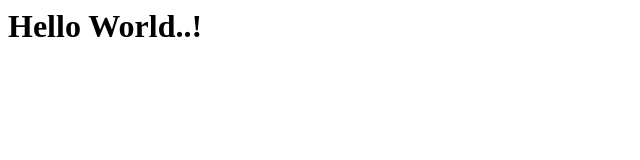
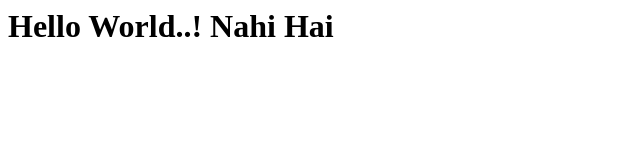
Before and after one commit to Realmadhan/rbmi-app, a plain HTML site: page index.html in a window 1280 px wide. Shown: the whole page, without its empty margins (0-640 px from the left). Drawn offline with Linux system fonts and the light colour scheme.

Commit message:
Second Commit

```diff
--- a/index.html
+++ b/index.html
@@ -1 +1,5 @@
-<h1> Hello World..! </h1>
+<h1> Hello World..!
+
+Nahi Hai
+
+</h1>
```
